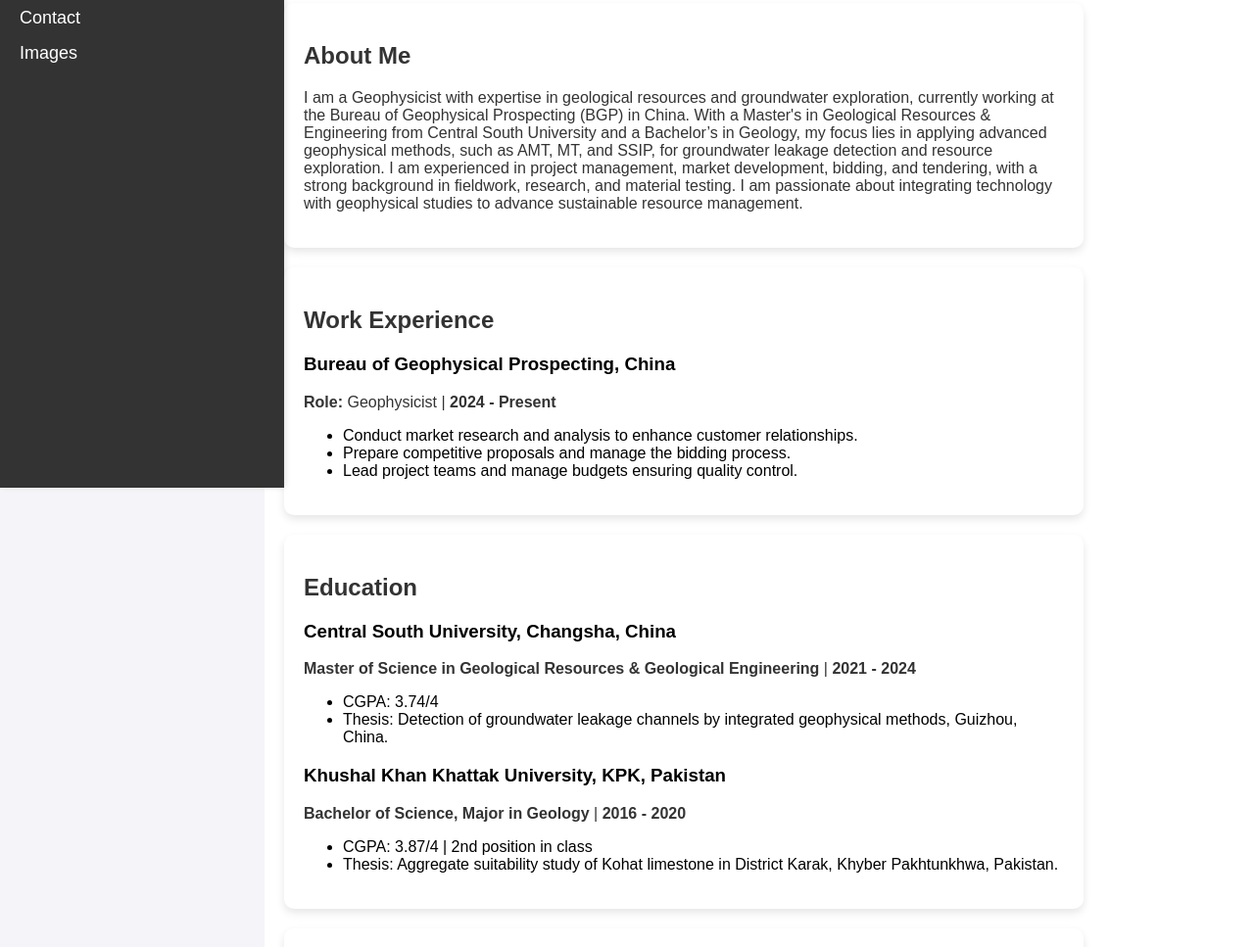
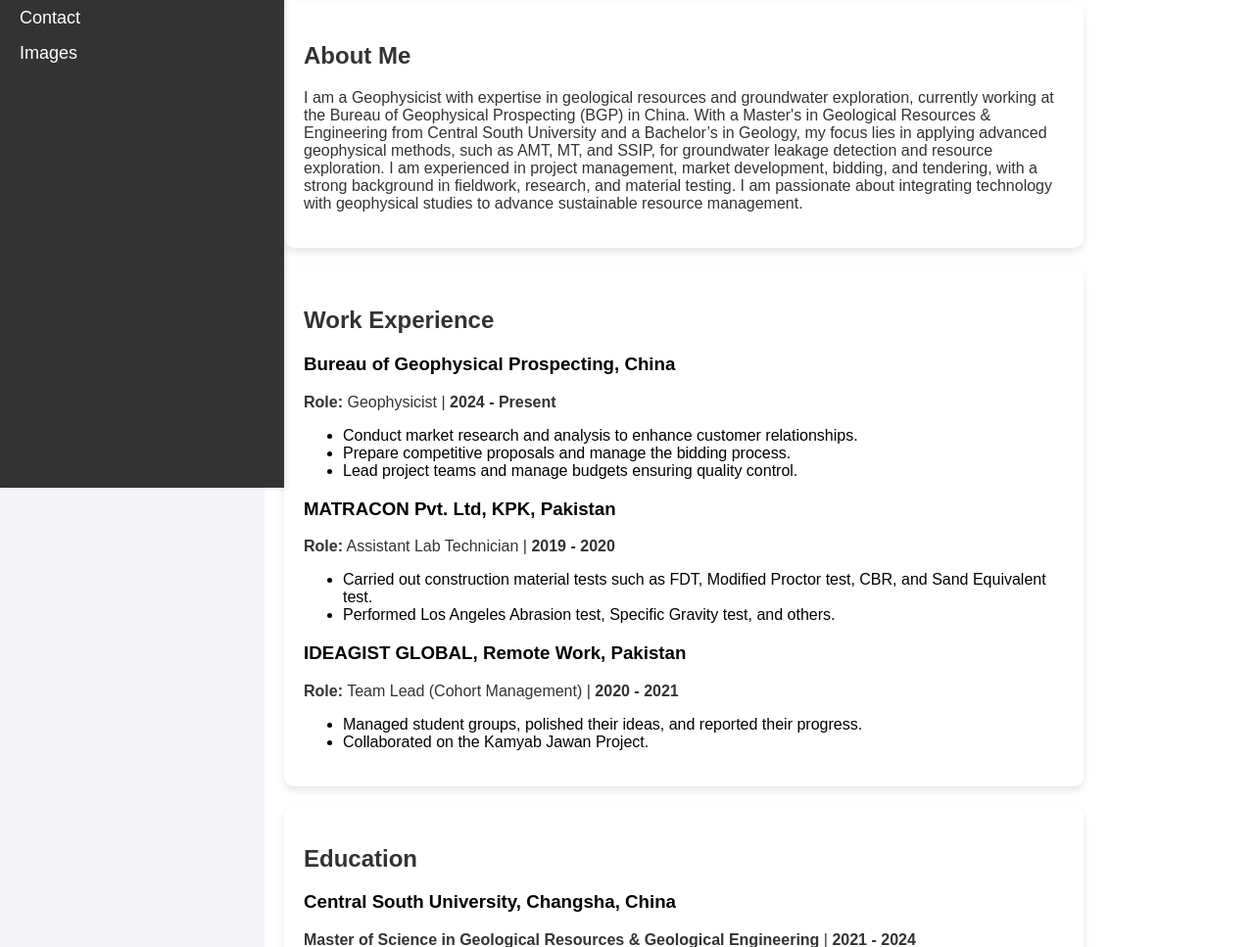
Before and after one commit to ijazgeologist-pixel/Ijaz-Ahmed-Portfolio, a plain HTML site: page index.html in a window 1280 px wide. Shown: the part 342-1309 px from the top of the page at 98% size. Drawn offline with Linux system fonts and the light colour scheme.

Commit message:
index.html

```diff
--- a/index.html
+++ b/index.html
@@ -79,7 +79,6 @@
             color: #333;
         }
 
-        /* Profession Styling */
         .profession {
             font-size: 20px;
             font-style: italic;
@@ -174,16 +173,34 @@
             </div>
         </section>
 
-        <!-- Work Experience Section -->
+        <!-- Work Experience Section (All Work Experiences Added) -->
         <section id="work-experience">
             <div class="card">
                 <h2>Work Experience</h2>
+
+                <!-- BGP Experience -->
                 <h3>Bureau of Geophysical Prospecting, China</h3>
                 <p><strong>Role:</strong> Geophysicist | <strong>2024 - Present</strong></p>
                 <ul>
                     <li>Conduct market research and analysis to enhance customer relationships.</li>
                     <li>Prepare competitive proposals and manage the bidding process.</li>
                     <li>Lead project teams and manage budgets ensuring quality control.</li>
+                </ul>
+
+                <!-- MATRACON Experience -->
+                <h3>MATRACON Pvt. Ltd, KPK, Pakistan</h3>
+                <p><strong>Role:</strong> Assistant Lab Technician | <strong>2019 - 2020</strong></p>
+                <ul>
+                    <li>Carried out construction material tests such as FDT, Modified Proctor test, CBR, and Sand Equivalent test.</li>
+                    <li>Performed Los Angeles Abrasion test, Specific Gravity test, and others.</li>
+                </ul>
+
+                <!-- IDEAGIST Experience -->
+                <h3>IDEAGIST GLOBAL, Remote Work, Pakistan</h3>
+                <p><strong>Role:</strong> Team Lead (Cohort Management) | <strong>2020 - 2021</strong></p>
+                <ul>
+                    <li>Managed student groups, polished their ideas, and reported their progress.</li>
+                    <li>Collaborated on the Kamyab Jawan Project.</li>
                 </ul>
             </div>
         </section>
```
